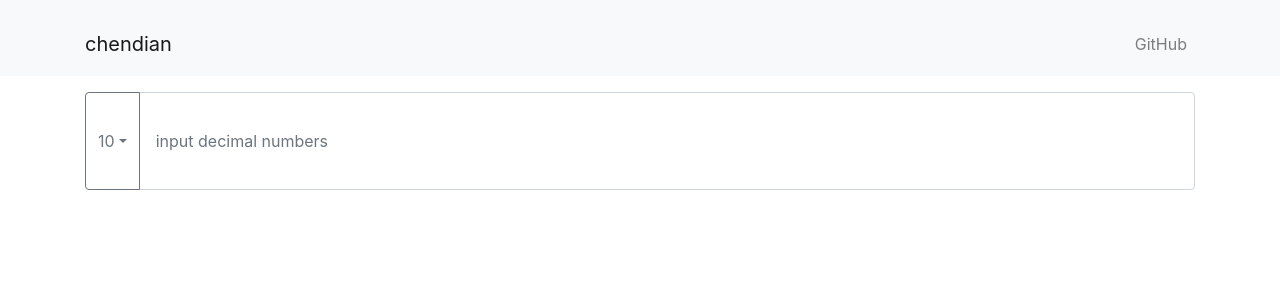
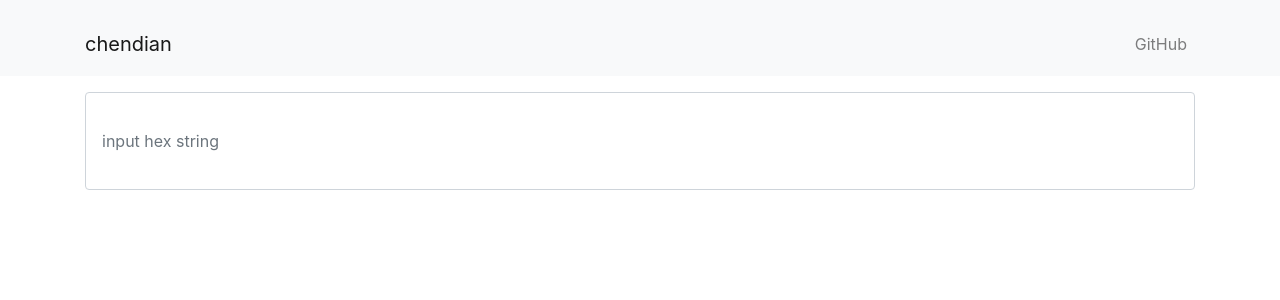
Before and after one commit to 0x1306e6d/chendian, a React (Create React App) app: page / in a window 1280 px wide. Shown: the top 300 px of the page. Built offline with nearby package versions, Linux system fonts and the light colour scheme.

Commit message:
Input only hex string

```diff
--- a/src/action/base.js
+++ /dev/null
@@ -1,6 +0,0 @@
-export const SELECT_BASE = 'SELECT_BASE';
-
-export const selectBase = (base) => ({
-  type: SELECT_BASE,
-  base: base
-});
--- a/src/component/input/BaseSelector.js
+++ /dev/null
@@ -1,51 +0,0 @@
-import React from 'react';
-import { connect } from 'react-redux';
-
-import { selectBase } from '../../action/base';
-
-class BaseSelector extends React.Component {
-  render() {
-    const { base, select } = this.props;
-
-    return (
-      <div className="input-group-prepend">
-        <button
-          type="button"
-          className="btn btn-outline-secondary dropdown-toggle"
-          data-toggle="dropdown" aria-haspopup="true" aria-expanded="false">
-          {base}
-        </button>
-        <div className="dropdown-menu">
-          <button
-            type="button"
-            className="dropdown-item"
-            onClick={() => select(8)}>
-            Octal
-          </button>
-          <button
-            type="button"
-            className="dropdown-item"
-            onClick={() => select(10)}>
-            Decimal
-          </button>
-          <button
-            type="button"
-            className="dropdown-item"
-            onClick={() => select(16)}>
-            Hexadecimal
-          </button>
-        </div>
-      </div>
-    );
-  }
-}
-
-const mapStateToProps = (state) => ({
-  base: state.base
-});
-
-const mapDispatchToProps = (dispatch) => ({
-  select: (base) => dispatch(selectBase(base))
-});
-
-export default connect(mapStateToProps, mapDispatchToProps)(BaseSelector);
--- a/src/component/input/DecimalInput.js
+++ /dev/null
@@ -1,51 +0,0 @@
-import React from 'react';
-import { connect } from 'react-redux';
-import classNames from 'classnames';
-
-import { changeValue } from '../../action/value';
-
-const asDecimal = (value) => {
-  if (value) {
-    return Number(value).toString(10);
-  } else {
-    return '';
-  }
-};
-
-class DecimalInput extends React.Component {
-  constructor(props) {
-    super(props);
-
-    this.onChange = this.onChange.bind(this);
-  }
-
-  onChange(event) {
-    const { value } = event.target;
-
-    if (/[0-9]*/.test(value)) {
-      const decimalValue = parseInt(value, 10);
-      this.props.change(decimalValue);
-    }
-  }
-
-  render() {
-    return (
-      <input
-        type="number"
-        className={classNames('form-control', 'px-3', 'py-5', this.props.className)}
-        value={asDecimal(this.props.value)}
-        placeholder="input decimal numbers"
-        onChange={this.onChange} />
-    );
-  }
-}
-
-const mapStateToProps = (state) => ({
-  value: state.value
-});
-
-const mapDispatchToProps = (dispatch) => ({
-  change: (value) => dispatch(changeValue(value))
-});
-
-export default connect(mapStateToProps, mapDispatchToProps)(DecimalInput);
--- a/src/component/input/HexadecimalInput.js
+++ /dev/null
@@ -1,51 +0,0 @@
-import React from 'react';
-import { connect } from 'react-redux';
-import classNames from 'classnames';
-
-import { changeValue } from '../../action/value';
-
-const asHexadecimal = (value) => {
-  if (value) {
-    return Number(value).toString(16);
-  } else {
-    return '';
-  }
-};
-
-class HexadecimalInput extends React.Component {
-  constructor(props) {
-    super(props);
-
-    this.onChange = this.onChange.bind(this);
-  }
-
-  onChange(event) {
-    const { value } = event.target;
-
-    if (/[a-fA-F0-9]*/.test(value)) {
-      const decimalValue = parseInt(value, 16);
-      this.props.change(decimalValue);
-    }
-  }
-
-  render() {
-    return (
-      <input
-        type="text"
-        className={classNames('form-control', 'px-3', 'py-5', this.props.className)}
-        value={asHexadecimal(this.props.value)}
-        placeholder="input hexadecimal numbers"
-        onChange={this.onChange} />
-    );
-  }
-}
-
-const mapStateToProps = (state) => ({
-  value: state.value
-});
-
-const mapDispatchToProps = (dispatch) => ({
-  change: (value) => dispatch(changeValue(value))
-});
-
-export default connect(mapStateToProps, mapDispatchToProps)(HexadecimalInput);
--- a/src/component/input/Input.js
+++ b/src/component/input/Input.js
@@ -2,52 +2,47 @@ import React from 'react';
 import { connect } from 'react-redux';
 import classNames from 'classnames';
 
-import BaseSelector from './BaseSelector';
-import DecimalInput from './DecimalInput';
-import HexadecimalInput from './HexadecimalInput';
+import { changeValue } from '../../action/value';
+
 import InputPreview from './InputPreview';
-import OctalInput from './OctalInput';
 
 class Input extends React.Component {
   constructor(props) {
     super(props);
 
-    this.renderInput = this.renderInput.bind(this);
+    this.onChange = this.onChange.bind(this);
   }
 
-  renderInput() {
-    switch (this.props.base) {
-      case 8:
-        return <OctalInput />
-      case 10:
-        return <DecimalInput />
-      case 16:
-        return <HexadecimalInput />
-      default:
-        return <DecimalInput />
+  onChange(event) {
+    const { value } = event.target;
+
+    if (/[a-fA-F0-9]*/.test(value)) {
+      this.props.change(value);
     }
   }
 
   render() {
+    const { value } = this.props;
     return (
-      <div className="row">
-        <div className="col-12">
-          <div className={classNames('input-group', this.props.className)}>
-            <BaseSelector />
-            {this.renderInput()}
-          </div>
-        </div>
-        <div className="col-12">
-          <InputPreview value={this.props.value} />
-        </div>
+      <div>
+        <input
+          className={classNames('form-control', 'px-3', 'py-5')}
+          type="text"
+          value={value}
+          placeholder="input hex string"
+          onChange={this.onChange} />
+        <InputPreview value={value} />
       </div>
     );
   }
 }
 
 const mapStateToProps = (state) => ({
-  base: state.base,
   value: state.value
 });
 
-export default connect(mapStateToProps)(Input);
+const mapDispatchToProps = (dispatch) => ({
+  change: (value) => dispatch(changeValue(value))
+});
+
+export default connect(mapStateToProps, mapDispatchToProps)(Input);
--- a/src/component/input/OctalInput.js
+++ /dev/null
@@ -1,51 +0,0 @@
-import React from 'react';
-import { connect } from 'react-redux';
-import classNames from 'classnames';
-
-import { changeValue } from '../../action/value';
-
-const asOctal = (value) => {
-  if (value) {
-    return Number(value).toString(8);
-  } else {
-    return '';
-  }
-};
-
-class OctalInput extends React.Component {
-  constructor(props) {
-    super(props);
-
-    this.onChange = this.onChange.bind(this);
-  }
-
-  onChange(event) {
-    const { value } = event.target;
-
-    if (/[0-7]*/.test(value)) {
-      const decimalValue = parseInt(value, 8);
-      this.props.change(decimalValue);
-    }
-  }
-
-  render() {
-    return (
-      <input
-        type="number"
-        className={classNames('form-control', 'px-3', 'py-5', this.props.className)}
-        value={asOctal(this.props.value)}
-        placeholder="input octal numbers"
-        onChange={this.onChange} />
-    );
-  }
-}
-
-const mapStateToProps = (state) => ({
-  value: state.value
-});
-
-const mapDispatchToProps = (dispatch) => ({
-  change: (value) => dispatch(changeValue(value))
-});
-
-export default connect(mapStateToProps, mapDispatchToProps)(OctalInput);
--- a/src/reducer/base.js
+++ /dev/null
@@ -1,20 +0,0 @@
-import { SELECT_BASE } from '../action/base';
-
-export default (state = 10, action) => {
-  switch (action.type) {
-    case SELECT_BASE: {
-      const base = action.base;
-      switch (base) {
-        case 2:
-        case 8:
-        case 10:
-        case 16:
-          return base;
-        default:
-          return state;
-      }
-    }
-    default:
-      return state;
-  }
-};
--- a/src/reducer/index.js
+++ b/src/reducer/index.js
@@ -1,9 +1,7 @@
 import { combineReducers } from 'redux';
 
-import base from './base';
 import value from './value';
 
 export default combineReducers({
-  base,
   value
 });
```
